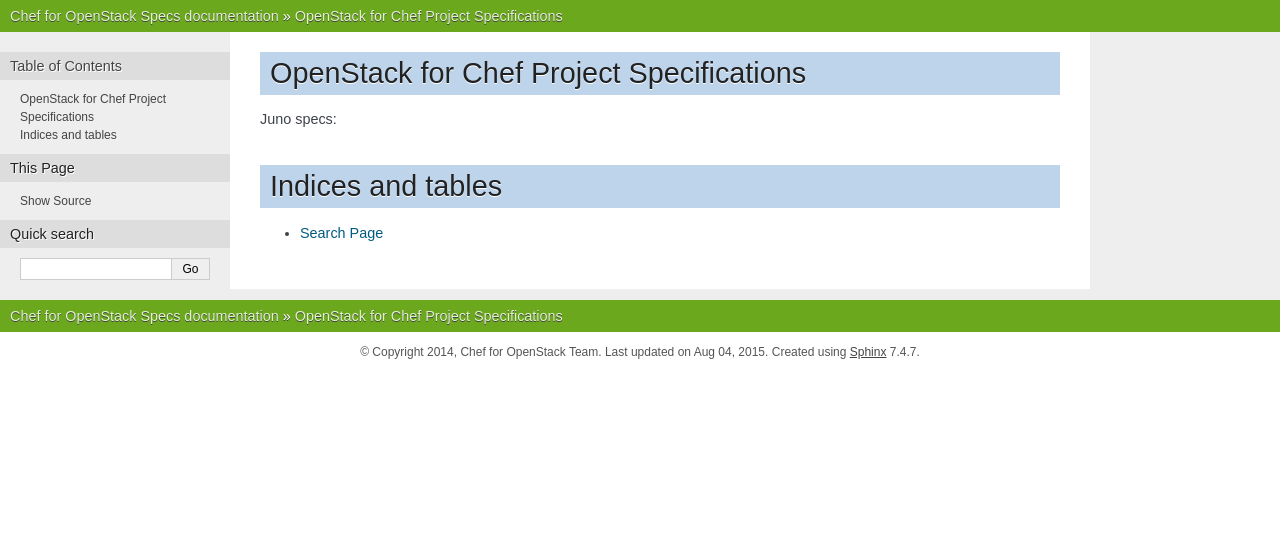
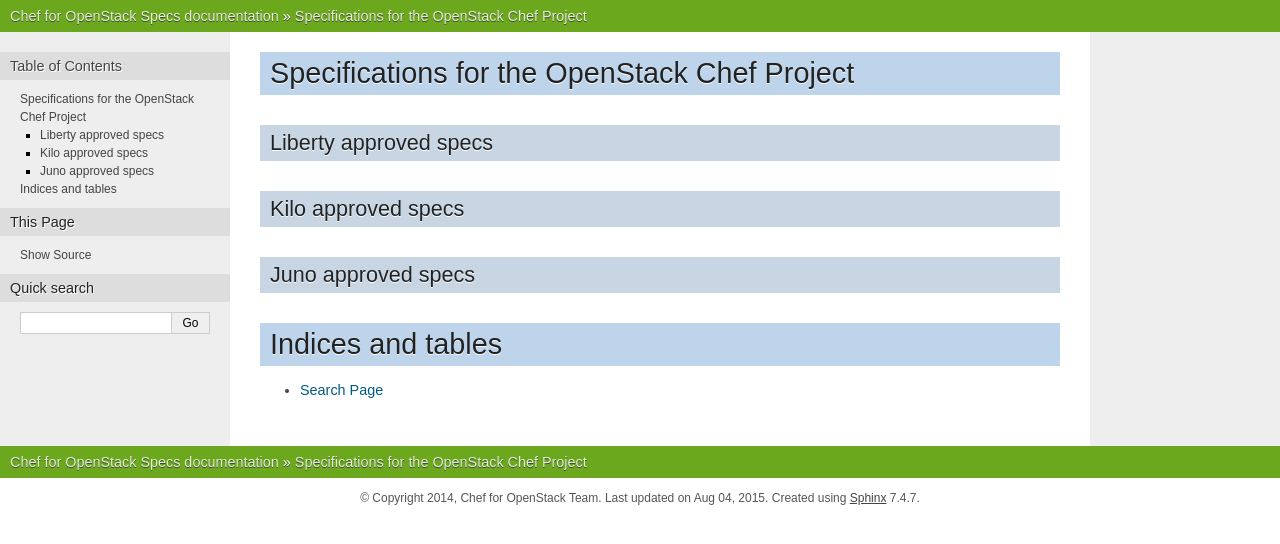
Before and after one commit to openstack-archive/openstack-chef-specs, a Sphinx documentation site: the page built from doc/source/index.rst, in a window 1280 px wide. Shown: the top 544 px of the page. Built offline with Sphinx 7.4.7, drawn with Linux system fonts in a browser that asks for light colours.

Commit message:
refactored for switch to specs.openstack.org
* added CONTRIBUTING, HACKING and LICENSE file like in the other
  openstack specs repos
* added Makefile to autogenerate html files easier
* refactored index.rst for easier access to the specs

Change-Id: Ic018705a23398572e4efca1d958d9282746008f4

```diff
--- /dev/null
+++ b/HACKING.rst
@@ -0,0 +1,4 @@
+openstack-chef-specs Style Commandments
+=========================================
+
+Read the OpenStack Style Commandments http://docs.openstack.org/developer/hacking/
--- a/doc/source/index.rst
+++ b/doc/source/index.rst
@@ -1,18 +1,35 @@
 .. openstack-chef-specs documentation master file
 
-=========================================
-OpenStack for Chef Project Specifications
-=========================================
+=============================================
+Specifications for the OpenStack Chef Project
+=============================================
 
-Juno specs:
+Liberty approved specs
+======================
 
 .. toctree::
    :glob:
-   :maxdepth: 4
+   :maxdepth: 1
+
+   specs/liberty/**
+
+Kilo approved specs
+===================
+
+.. toctree::
+   :glob:
+   :maxdepth: 1
+
+   specs/kilo/**
+
+Juno approved specs
+===================
+
+.. toctree::
+   :glob:
+   :maxdepth: 1
 
    specs/juno/**
-   specs/kilo/**
-   specs/liberty/**
 
 ==================
 Indices and tables
```
Also changed, not shown: CONTRIBUTING.rst (added, +12 -0 lines), 2 other files.
